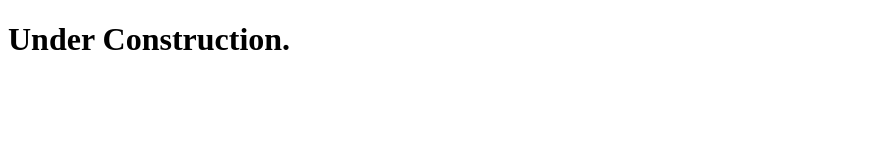
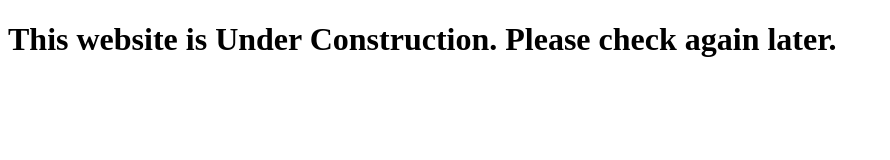
Before and after one commit to Bartosz8291/BARTEKK23Website, a plain HTML site: page index.html in a window 1280 px wide. Shown: the whole page, without its empty margins (0-890 px from the left). Drawn offline with Linux system fonts and the light colour scheme.

Commit message:
Update index.html

```diff
--- a/index.html
+++ b/index.html
@@ -1,7 +1,9 @@
 <!DOCTYPE html>
+<html>
 <head>
-  <title>Website In Develompent</title>
+  <title>Website In Development</title>
 </head>
 <body>
-  <h1>Under Construction.</h1>
+  <h1>This website is Under Construction. Please check again later.</h1>
 </body>
+</html>
```
